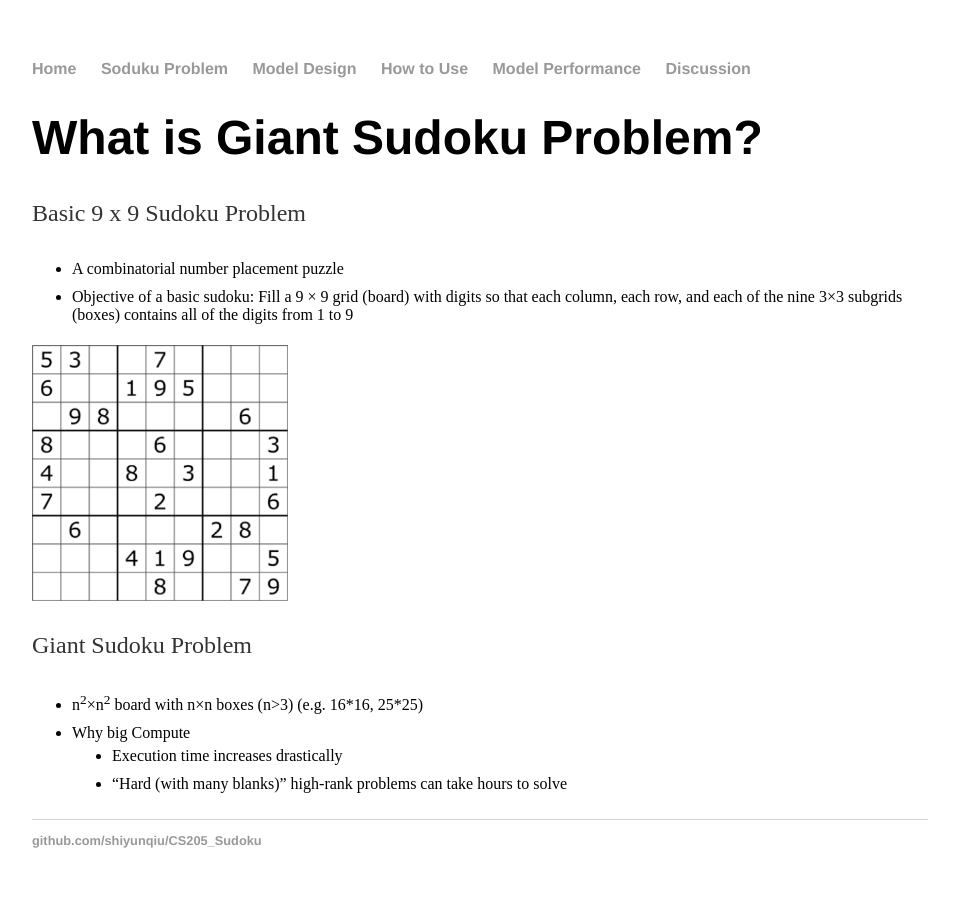
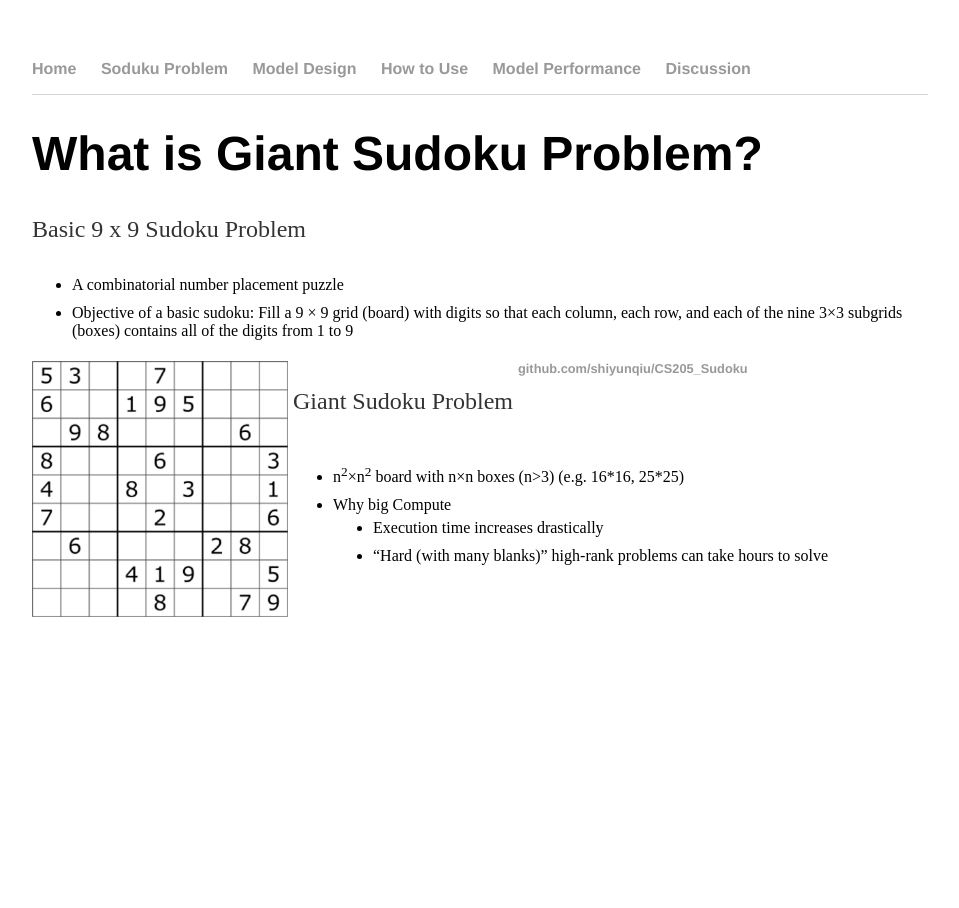
Before and after one commit to shuxiangru/CS205_G1.github.io, a Jekyll site: the page built from sudoku/index.html, in a window 1280 px wide. Shown: the whole page, without its empty margins (160-1119 px from the left). Built offline with Jekyll 4.4.1, drawn with Linux system fonts in a browser that asks for light colours.

Commit message:
Update main.css

```diff
--- a/css/main.css
+++ b/css/main.css
@@ -44,3 +44,24 @@
 ul li {
     padding: 5px 0px;
 }
+/* tell the container's children to float left: */
+.float_right > * {
+    float:left;
+    margin-right:5px;
+}
+
+/* this is called a clearfix. it makes sure that the container's children floats are cleared, without using extra markup */
+
+.clearfix {
+    *zoom:1 /* for IE */
+}
+
+.clearfix:before,
+.clearfix:after {
+    content: " ";
+    display: table;
+}
+
+.clearfix:after {
+    clear: both;
+}
```
